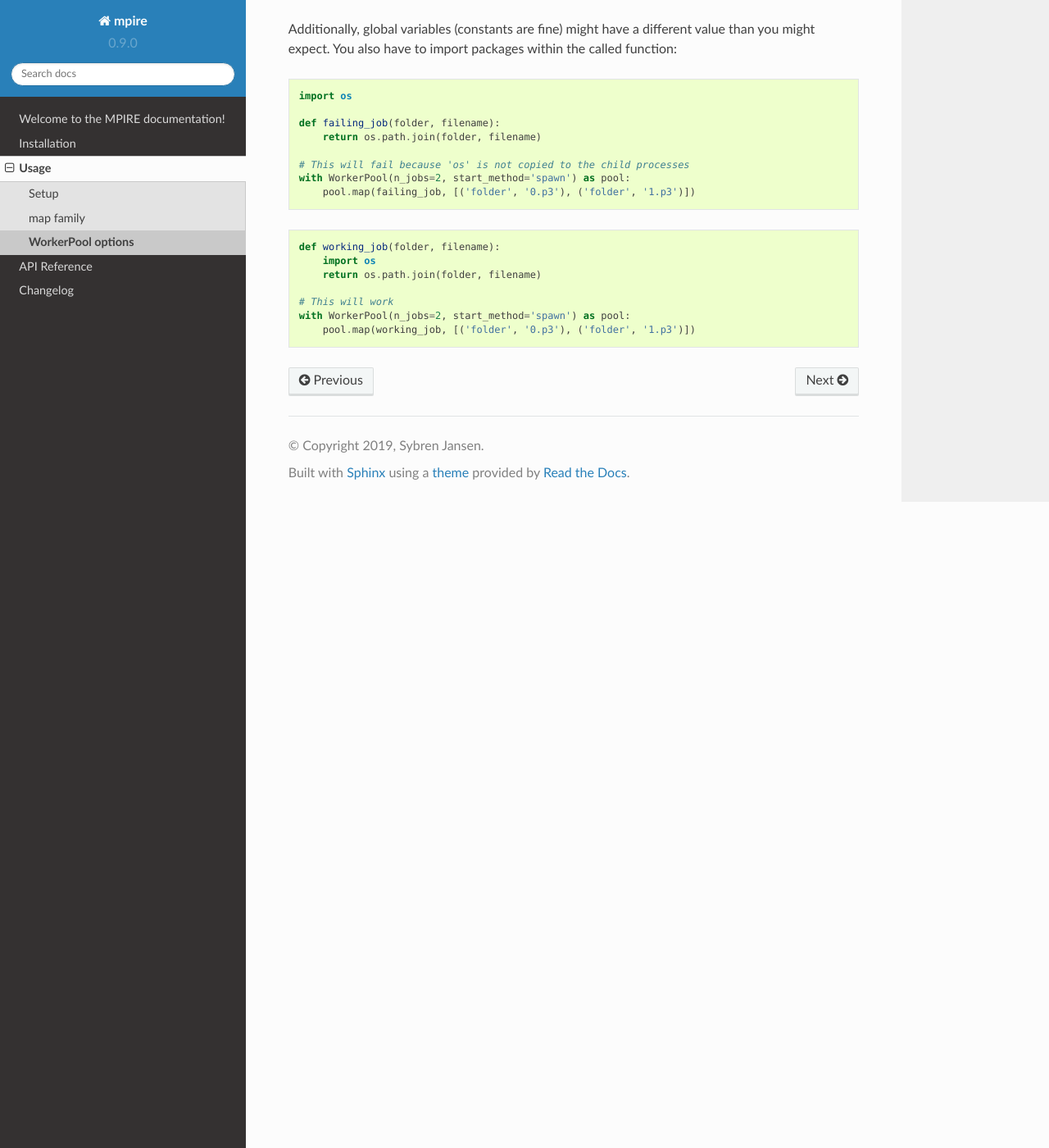
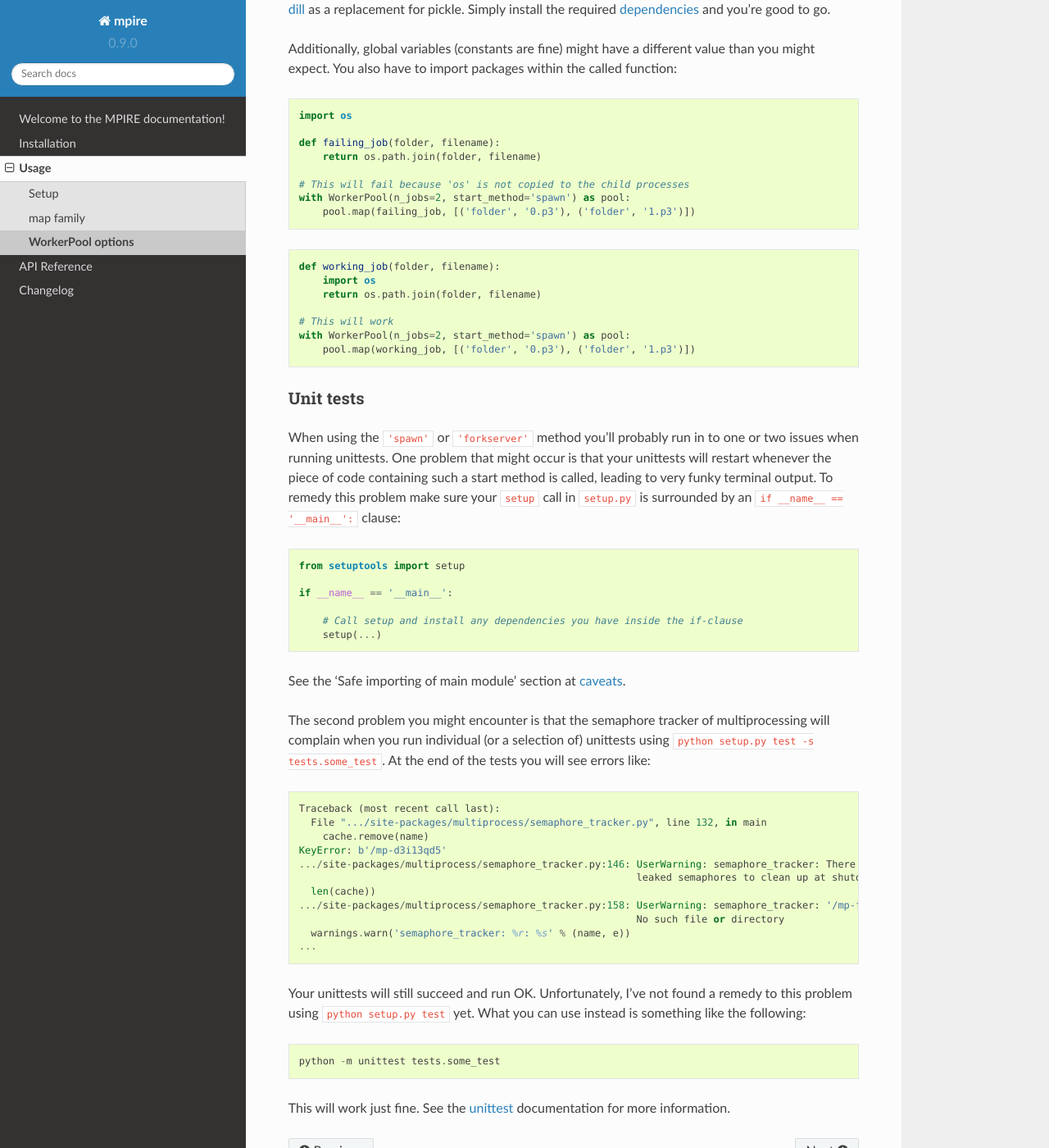
Before and after one commit to sybrenjansen/mpire, a Sphinx documentation site: the page built from docs/usage/options.rst, in a window 1280 px wide and 1400 px high, scrolled down 3932 px. Shown: the whole window at 82% size. Built offline with Sphinx 7.4.7 and the Read the Docs theme 2.0.0, drawn with Linux system fonts in a browser that asks for light colours.

Commit message:
More documentation on unittests when using spawn/forkserver

```diff
--- a/docs/usage/options.rst
+++ b/docs/usage/options.rst
@@ -217,6 +217,54 @@ import packages within the called function:
     with WorkerPool(n_jobs=2, start_method='spawn') as pool:
         pool.map(working_job, [('folder', '0.p3'), ('folder', '1.p3')])
 
+
+Unit tests
+~~~~~~~~~~
+
+When using the ``'spawn'`` or ``'forkserver'`` method you'll probably run in to one or two issues when running
+unittests. One problem that might occur is that your unittests will restart whenever the piece of code containing such
+a start method is called, leading to very funky terminal output. To remedy this problem make sure your ``setup`` call in
+``setup.py`` is surrounded by an ``if __name__ == '__main__':`` clause:
+
+.. code-block:: python
+
+    from setuptools import setup
+
+    if __name__ == '__main__':
+
+        # Call setup and install any dependencies you have inside the if-clause
+        setup(...)
+
+See the 'Safe importing of main module' section at caveats_.
+
+The second problem you might encounter is that the semaphore tracker of multiprocessing will complain when you run
+individual (or a selection of) unittests using ``python setup.py test -s tests.some_test``. At the end of the tests you
+will see errors like:
+
+.. code-block:: python
+
+    Traceback (most recent call last):
+      File ".../site-packages/multiprocess/semaphore_tracker.py", line 132, in main
+        cache.remove(name)
+    KeyError: b'/mp-d3i13qd5'
+    .../site-packages/multiprocess/semaphore_tracker.py:146: UserWarning: semaphore_tracker: There appear to be 58
+                                                             leaked semaphores to clean up at shutdown
+      len(cache))
+    .../site-packages/multiprocess/semaphore_tracker.py:158: UserWarning: semaphore_tracker: '/mp-f45dt4d6': [Errno 2]
+                                                             No such file or directory
+      warnings.warn('semaphore_tracker: %r: %s' % (name, e))
+    ...
+
+Your unittests will still succeed and run OK. Unfortunately, I've not found a remedy to this problem using
+``python setup.py test`` yet. What you can use instead is something like the following:
+
+.. code-block:: python
+
+    python -m unittest tests.some_test
+
+This will work just fine. See the unittest_ documentation for more information.
+
 .. _documentation: https://docs.python.org/3/library/multiprocessing.html#contexts-and-start-methods
 .. _caveats: https://docs.python.org/3/library/multiprocessing.html#the-spawn-and-forkserver-start-methods
 .. _dill: https://pypi.org/project/dill/
+.. _unittest: https://docs.python.org/3.4/library/unittest.html#command-line-interface
```
